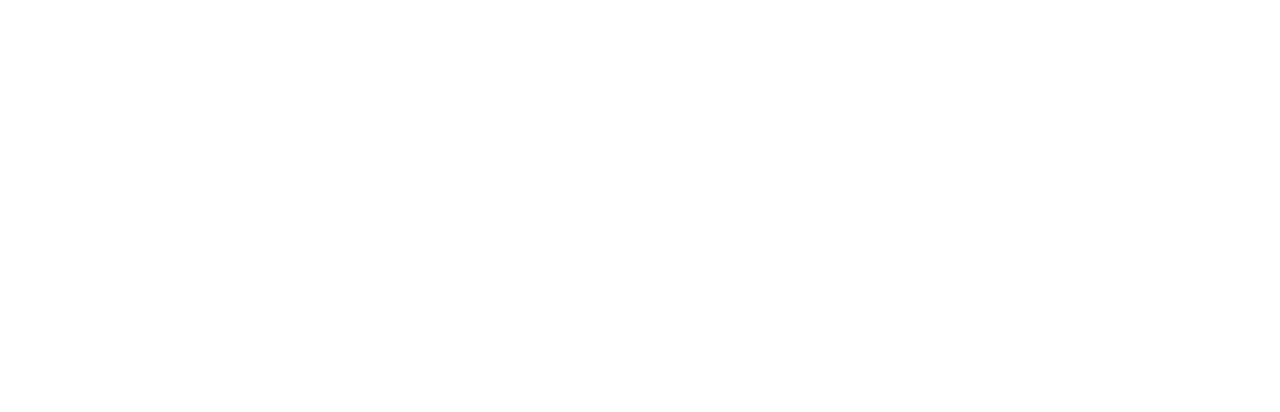
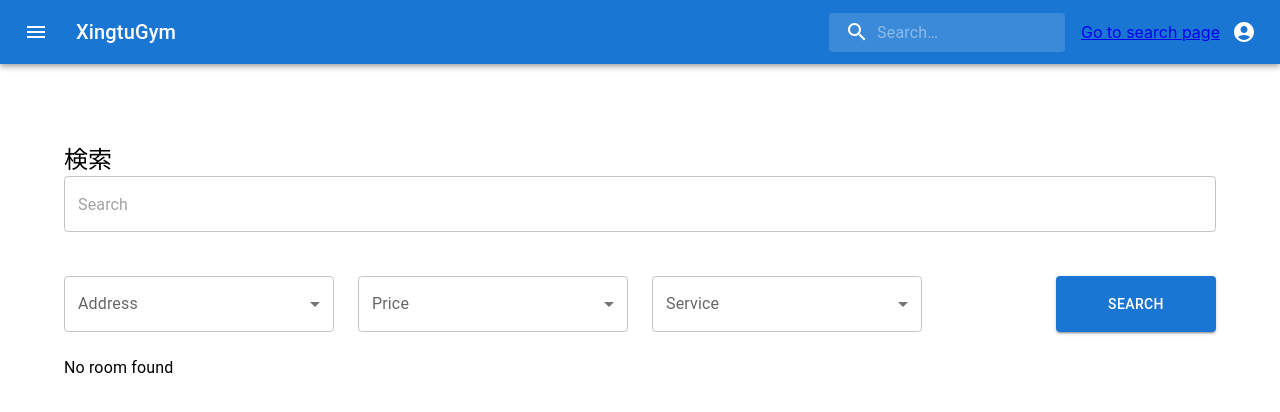
Before and after one commit to minhquan0509/gym-frontend, a React (Create React App) app: page /search in a window 1280 px wide. Before the commit this address had no page. Shown: the top 412 px of the page. Built offline with nearby package versions, Linux system fonts and the light colour scheme.

Commit message:
[Search page] UI + implant search API

```diff
--- a/src/App.js
+++ b/src/App.js
@@ -3,6 +3,7 @@
 import Homepage from './pages/Homepage'
 import GymReview from './pages/GymReview'
 import { BrowserRouter as Router, Route, Routes } from 'react-router-dom'
+import SearchPage from './pages/SearchPage'
 
 function App() {
   return (
@@ -11,6 +12,7 @@
         <Route path="/" element={<Homepage />} />
         <Route path="/gym/:id" element={<GymDetail />} />
         <Route path="/gym/:id/review" element={<GymReview />} />
+        <Route path="/search" element={<SearchPage />}/>
       </Routes>
     </Router>
   )
--- a/src/components/Header.js
+++ b/src/components/Header.js
@@ -90,15 +90,7 @@
               inputProps={{ 'aria-label': 'search' }}
             />
           </Search>
-          <IconButton
-            size="large"
-            aria-label="show 17 new notifications"
-            color="inherit"
-          >
-            <Badge badgeContent={17} color="error">
-              <NotificationsIcon />
-            </Badge>
-          </IconButton>
+          <Link to={'/search'}>Go to search page</Link>
           <IconButton
             size="large"
             edge="end"
--- /dev/null
+++ b/src/pages/SearchPage.js
@@ -0,0 +1,125 @@
+import { useParams } from 'react-router-dom'
+import Header from '../components/Header'
+import { Container, Typography, TextField, Grid, Select, MenuItem, Button, InputLabel, FormControl, Box } from '@mui/material'
+import { useState, useEffect } from 'react'
+import GymCard from '../components/GymCard'
+import axios from 'axios'
+
+function SearchPage() {
+  const { id } = useParams()
+  const [name, setName] = useState('');
+  const [address, setAddress] = useState('');
+  const [service, setService] = useState('');
+  const [price, setPrice] = useState();
+  const [rooms, setRooms] = useState([])
+
+  const fetchData = async () => {
+    try {
+      const response = await axios.get(`http://localhost:3001/rooms?name=${name}&address=${address}&service=${service}&priceMin=${price ? price.priceMin : null}&priceMax=${price ? price.priceMax : null}`);
+      console.log(response.data.data.rooms)
+      await setRooms(response.data.data.rooms)
+      console.log('rooms:', rooms)
+    } catch (error) {
+      console.error('Error fetching data:', error)
+    }
+  }
+
+  const handleSearch = () => {
+    fetchData()
+  }
+
+  const handleChangeName = (event) => {
+    setName(event.target.value)
+  }
+
+  const handleChangeAddress = (event) => {
+    setAddress(event.target.value)
+  }
+
+  const handleChangeService = (event) => {
+    setService(event.target.value)
+  }
+
+  const handleChangePrice = (event) => {
+    setPrice(event.target.value)
+  }
+
+  return (
+    <>
+      <Header />
+      <Container style={{ paddingTop: '80px' }} fixed>
+        <Typography variant="h5">検索</Typography>
+        <TextField placeholder="Search" rows={1} fullWidth onChange={handleChangeName} />
+        <Grid container spacing={3} marginTop={'20px'}>
+            <Grid item xs={3}>
+                <FormControl fullWidth>
+                <InputLabel id="demo-simple-select-label">Address</InputLabel>
+                <Select
+                    labelId="demo-simple-select-label"
+                    id="demo-simple-select"
+                    value={address}
+                    label="Address"
+                    onChange={handleChangeAddress}
+                    style={{minWidth: '200px'}}
+                    >
+                    <MenuItem value={'HoChiMinh'}>Ho Chi Minh</MenuItem>
+                    <MenuItem value={'Hanoi'}>Ha Noi</MenuItem>
+                    <MenuItem value={'Danang'}>Da Nang</MenuItem>
+                </Select>
+                </FormControl>
+            </Grid>
+            <Grid item xs={3}>
+                <FormControl fullWidth>
+                <InputLabel id="demo-simple-select-label">Price</InputLabel>
+                <Select
+                    labelId="demo-simple-select-label"
+                    id="demo-simple-select"
+                    value={price}
+                    label="Price"
+                    onChange={handleChangePrice}
+                    style={{minWidth: '200px'}}
+                    renderValue={(price) => (`${price.priceMin} ${price.priceMax ? '- ' + price.priceMax : '以上'}`)}
+                >
+                    <MenuItem value={{priceMin: 100, priceMax: 300}} >100-300</MenuItem>
+                    <MenuItem value={{priceMin: 300, priceMax: 500}} >300-500</MenuItem>
+                    <MenuItem value={{priceMin: 500, priceMax: null}} >500-1000</MenuItem>
+                </Select>
+                </FormControl>
+            </Grid>
+            <Grid item xs={3}>
+                <FormControl fullWidth>
+                <InputLabel id="demo-simple-select-label">Service</InputLabel>
+                <Select
+                    labelId="demo-simple-select-label"
+                    id="demo-simple-select"
+                    value={service}
+                    label="Service"
+                    onChange={handleChangeService}
+                    style={{minWidth: '200px'}}
+                >
+                    <MenuItem value={'pool'}>Pool</MenuItem>
+                    <MenuItem value={'sauna'}>Sauna</MenuItem>
+                    <MenuItem value={'parking'}>Parking</MenuItem>
+                </Select>
+                </FormControl>
+            </Grid>
+            <Grid item xs={3}>
+                <Button variant="contained" style={{ height: '100%', minWidth: '160px', float: 'right' }} onClick={handleSearch}>Search</Button>
+            </Grid>
+            {rooms.length === 0 ?
+              <Grid item xs={4}>
+                <Typography>No room found</Typography>
+              </Grid>
+              :
+              rooms.map((item) => (
+                <Grid item xs={4}>
+                  <GymCard room={item} />
+                </Grid>
+            ))}
+        </Grid>
+      </Container>
+    </>
+  )
+}
+
+export default SearchPage
```
